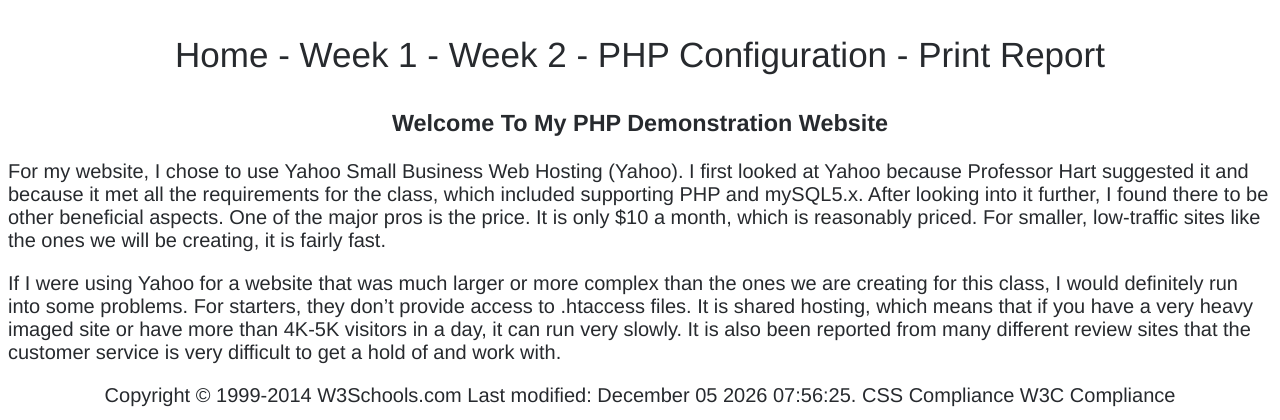
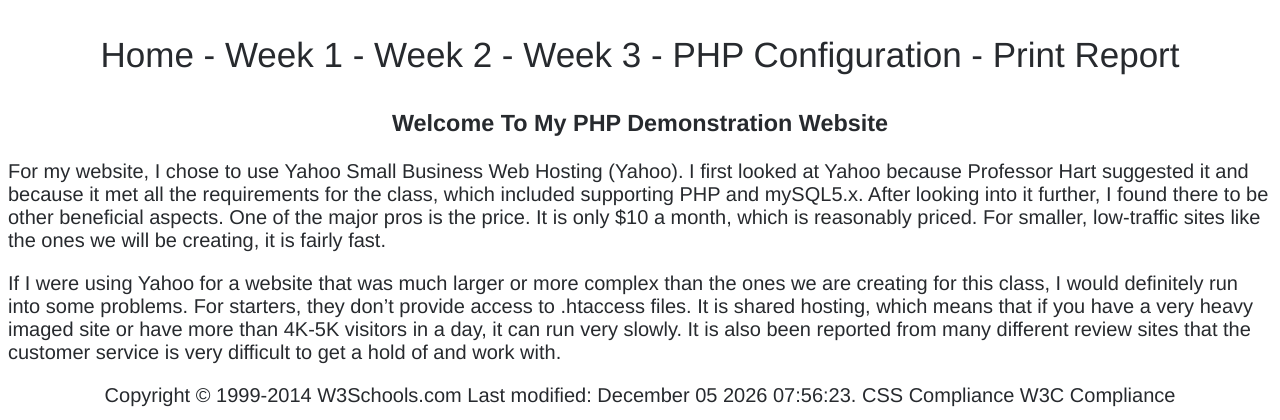
Before and after one commit to jstewart983/phpWeb, a PHP site: page /index.php in a window 1280 px wide. Shown: the top 420 px of the page. Run offline with PHP 8.4, Linux system fonts and the light colour scheme.

Commit message:
Added week 3 option

```diff
--- a/menu.php
+++ b/menu.php
@@ -2,6 +2,7 @@
 <?php echo '<a href="/index.php">Home</a> -
 <a href="/familytree.php">Week 1</a> -
 <a href="/week2.php">Week 2</a> -
+<a href="/week3.php">Week 3</a> -
 <a href="/phpconfig">PHP Configuration</a> -
 <a href="/printphp.php">Print Report</a>';
 ?>
```
